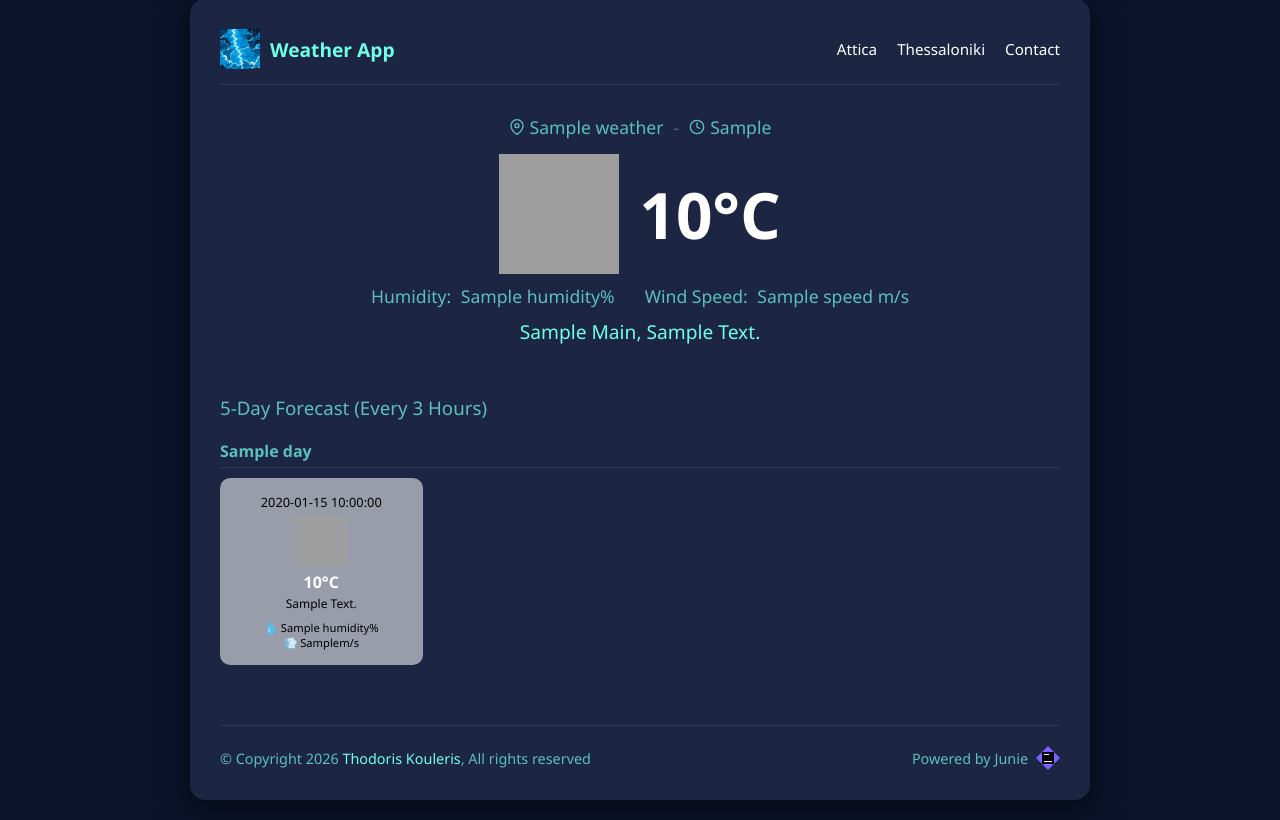
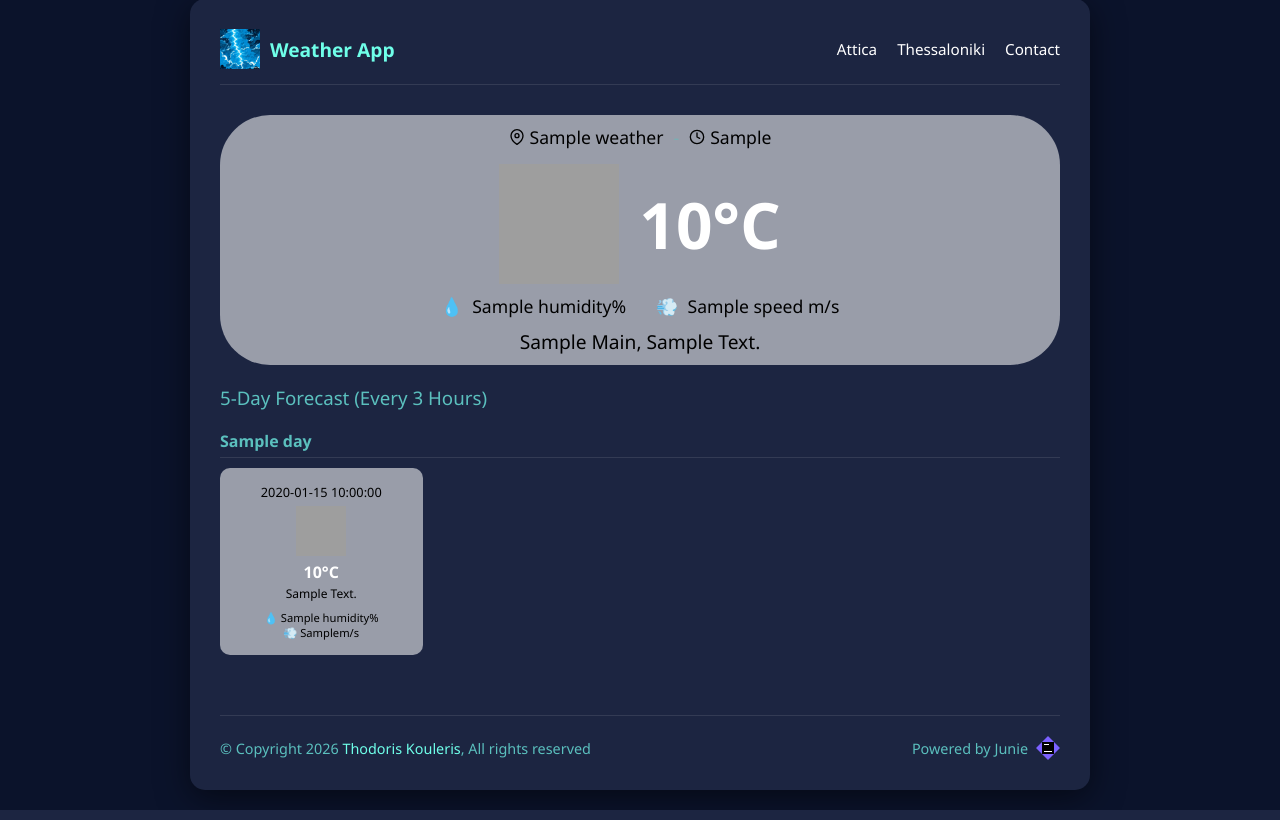
Before and after one commit to tkouleris/weatherpy, a Flask app: template templates/index.html in a window 1280 px wide. Shown: the part 21-841 px from the top of the page. Run offline with Flask 3, Linux system fonts and the light colour scheme; the template is opened without the code that fills it: most values are stand-ins (such as "Sample title", 1, 10 or a date in 2020); grey boxes are pictures that could not be loaded.

Commit message:
Refine weather display styles: adjust margins, add background, padding, and border radius; replace text color variables with black; update detail labels with icons.

```diff
--- a/static/style.css
+++ b/static/style.css
@@ -152,8 +152,12 @@ header {
     display: flex;
     flex-direction: column;
     align-items: center;
-    margin-bottom: 50px;
+    margin-bottom: 10px;
     text-align: center;
+    background-color: rgba(255, 255, 255, 0.55);
+    padding-top: 10px;
+    padding-bottom: 10px;
+    border-radius: 50px;
 }
 
 .location-time {
@@ -162,8 +166,9 @@ header {
     justify-content: center;
     gap: 10px;
     font-size: 1.1rem;
-    color: var(--text-secondary);
+    /*color: var(--text-secondary);*/
     margin-bottom: 15px;
+    color: black;
 }
 
 .location-time .location,
@@ -182,6 +187,7 @@ header {
     display: flex;
     align-items: center;
     gap: 20px;
+    /*background-color: grey;*/
 }
 
 .large-icon {
@@ -204,6 +210,7 @@ header {
 
 .detail-item {
     font-size: 1.1rem;
+    color: black;
 }
 
 .label {
@@ -215,7 +222,8 @@ header {
     margin-top: 10px;
     text-transform: capitalize;
     font-size: 1.2rem;
-    color: var(--accent-color);
+    /*color: var(--accent-color);*/
+    color: black;
 }
 
 .forecast {
--- a/templates/index.html
+++ b/templates/index.html
@@ -39,8 +39,8 @@
     <header>
     </header>
 
-    <main id="weather-display">
-        <section class="current-weather">
+    <main id="weather-display" >
+        <section class="current-weather" >
             <div id="location-time" class="location-time">
                     <span class="location">
                         <svg width="16" height="16" viewBox="0 0 24 24" fill="none" stroke="currentColor"
@@ -70,11 +70,13 @@
             </div>
             <div class="details">
                 <div class="detail-item">
-                    <span class="label">Humidity:</span>
+{#                    <span class="label">Humidity:</span>#}
+                    <span class="label">💧</span>
                     <span id="current-humidity">{{ weather['main']['humidity'] }}%</span>
                 </div>
                 <div class="detail-item">
-                    <span class="label">Wind Speed:</span>
+{#                    <span class="label">Wind Speed:</span>#}
+                    <span class="label">💨</span>
                     <span id="current-wind">{{ weather['wind']['speed'] }} m/s</span>
                 </div>
             </div>
```
